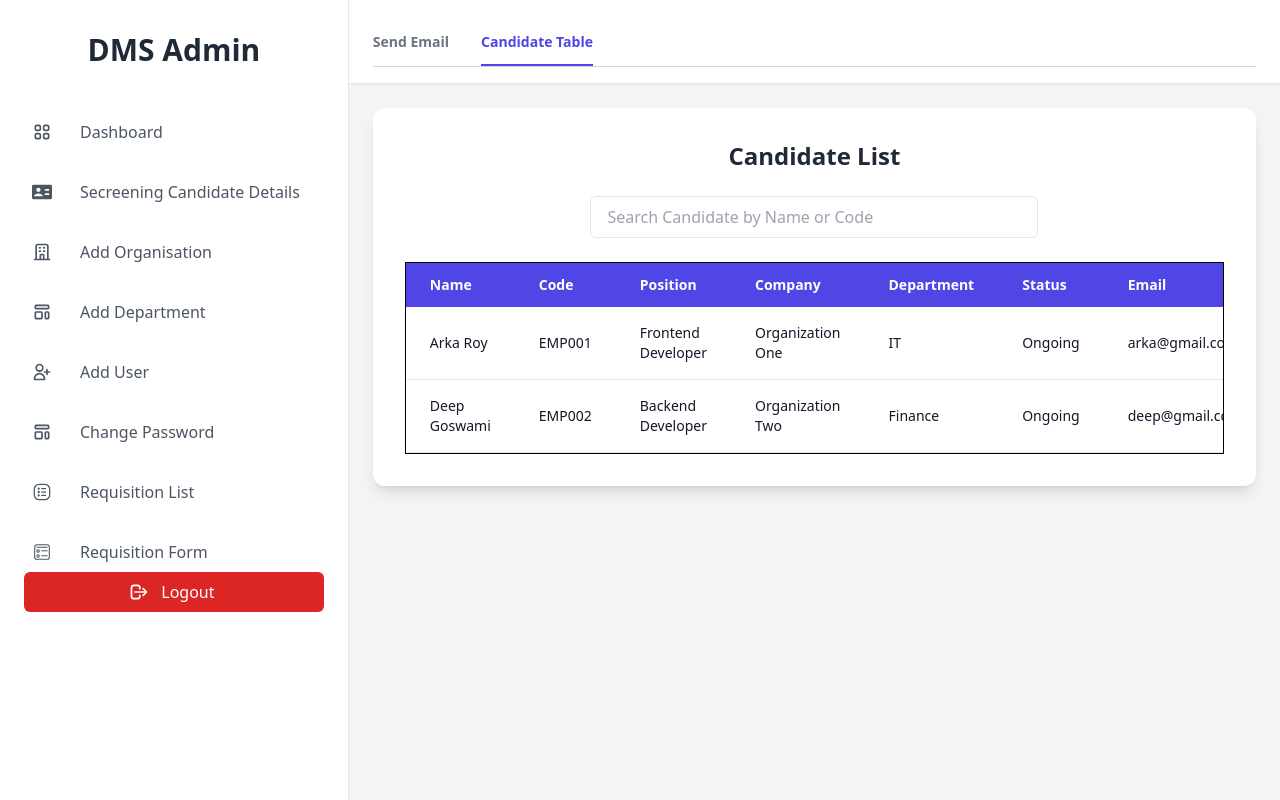
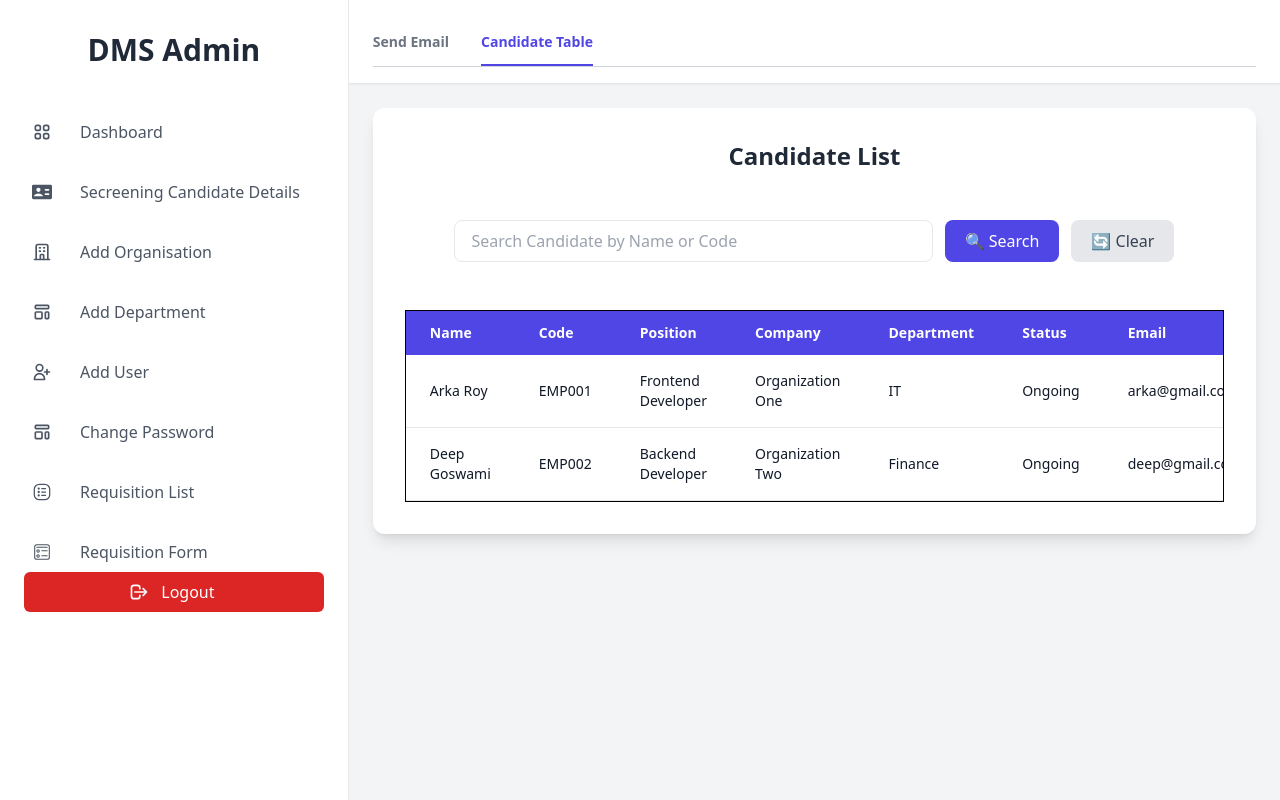
Before and after one commit to aaligerd/dms_admin, a React (Create React App) app: page /candidate-table in a window 1280 px wide. Built offline with nearby package versions, Linux system fonts and the light colour scheme; no server answers; sample sign-in values are in the browser's storage; the HTML template or start-up script is replaced by a standard one.

Commit message:
update serach bar
Search Bar Updated

```diff
--- a/src/pages/EmployeeTable.jsx
+++ b/src/pages/EmployeeTable.jsx
@@ -9,6 +9,7 @@ const EmployeeTable = () => {
     const [actions, setActions] = useState({});
     const [isInterviewModalOpen, setIsInterviewModalOpen] = useState(false);
     const [selectedEmployee, setSelectedEmployee] = useState(null);
+    const [appliedSearch, setAppliedSearch] = useState("");
 
     const [employees] = useState([
         {
@@ -50,9 +51,18 @@ const EmployeeTable = () => {
 
     const filteredEmployees = employees.filter(
         (emp) =>
-            emp.name.toLowerCase().includes(search.toLowerCase()) ||
-            emp.code.toLowerCase().includes(search.toLowerCase())
+            emp.name.toLowerCase().includes(appliedSearch.toLowerCase()) ||
+            emp.code.toLowerCase().includes(appliedSearch.toLowerCase())
     );
+
+    const handleSearch = () => {
+        setAppliedSearch(search);
+    };
+
+    const handleClearFilters = () => {
+        setSearch("");
+        setAppliedSearch("");
+    };
 
     return (
         <div className="flex min-h-screen bg-gray-100 dark:bg-gray-900">
@@ -72,14 +82,42 @@ const EmployeeTable = () => {
                             Candidate List
                         </h2>
 
-                        <div className="mb-6 flex justify-center">
+                        <div className="w-full flex justify-center px-4 mb-6">
+                            <div className="w-full max-w-3xl rounded-xl p-4 sm:p-6">
+
+                                {/* SEARCH INPUT */}
+                                <div className="flex flex-col lg:flex-row gap-3">
+
                                     <input
                                         type="text"
                                         placeholder="Search Candidate by Name or Code"
                                         value={search}
                                         onChange={(e) => setSearch(e.target.value)}
-                                className="w-full max-w-md px-4 py-2 border rounded-md focus:ring focus:ring-indigo-300"
+                                        onKeyDown={(e) => e.key === "Enter" && handleSearch()}
+                                        className="flex-1 px-4 py-2 border rounded-lg focus:outline-none focus:ring-2 focus:ring-indigo-400"
                                     />
+
+                                    {/* BUTTON GROUP */}
+                                   <div className="flex flex-col lg:flex-row gap-3 w-full lg:w-auto">
+                                        <button
+                                            onClick={handleSearch}
+                                            className="w-full lg:w-auto bg-indigo-600 text-white px-5 py-2 rounded-lg hover:bg-indigo-700 transition duration-200"
+                                        >
+                                            🔍 Search
+                                        </button>
+
+                                        <button
+                                            onClick={handleClearFilters}
+                                            className="w-full lg:w-auto bg-gray-200 text-gray-700 px-5 py-2 rounded-lg hover:bg-gray-300 transition duration-200"
+                                        >
+                                            🔄 Clear
+                                        </button>
+
+                                    </div>
+
+                                </div>
+
+                            </div>
                         </div>
 
                         <div className="overflow-x-auto border border-black">
--- a/src/pages/RequisitionUpdate.jsx
+++ b/src/pages/RequisitionUpdate.jsx
@@ -127,9 +127,9 @@ const RequisitionUpdate = () => {
 
           <button
             onClick={() => navigate("/requisition")}
-            className="bg-indigo-600 text-white px-5 py-2 rounded-lg hover:bg-indigo-700"
+            className="ml-1 bg-indigo-600 text-white px-5 py-2 rounded-lg hover:bg-indigo-700"
           >
-           ⬅️ Back to List
+           ⬅️ <span className="hidden lg:inline md:inline">Back to List</span>
           </button>
         </header>
 
```
Lines whose indentation alone changed are shown as unchanged.
